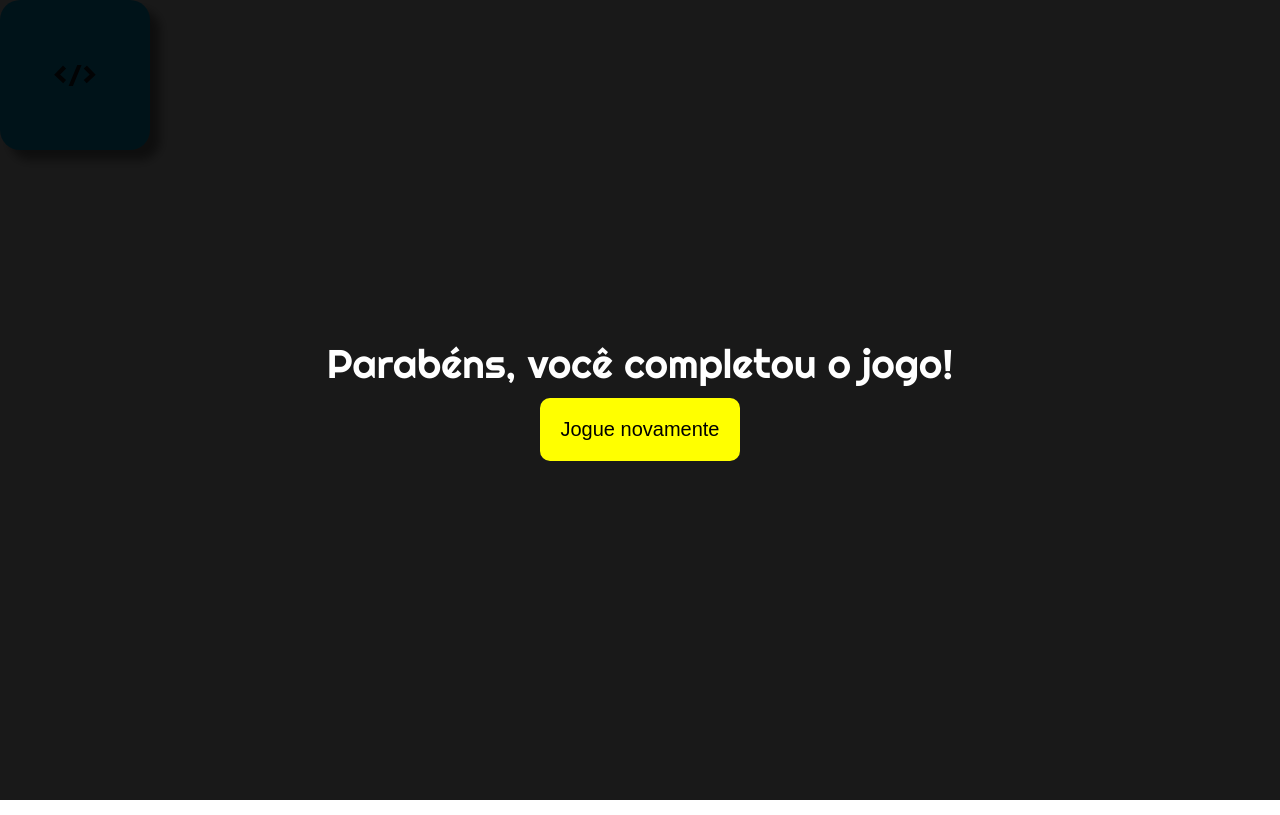
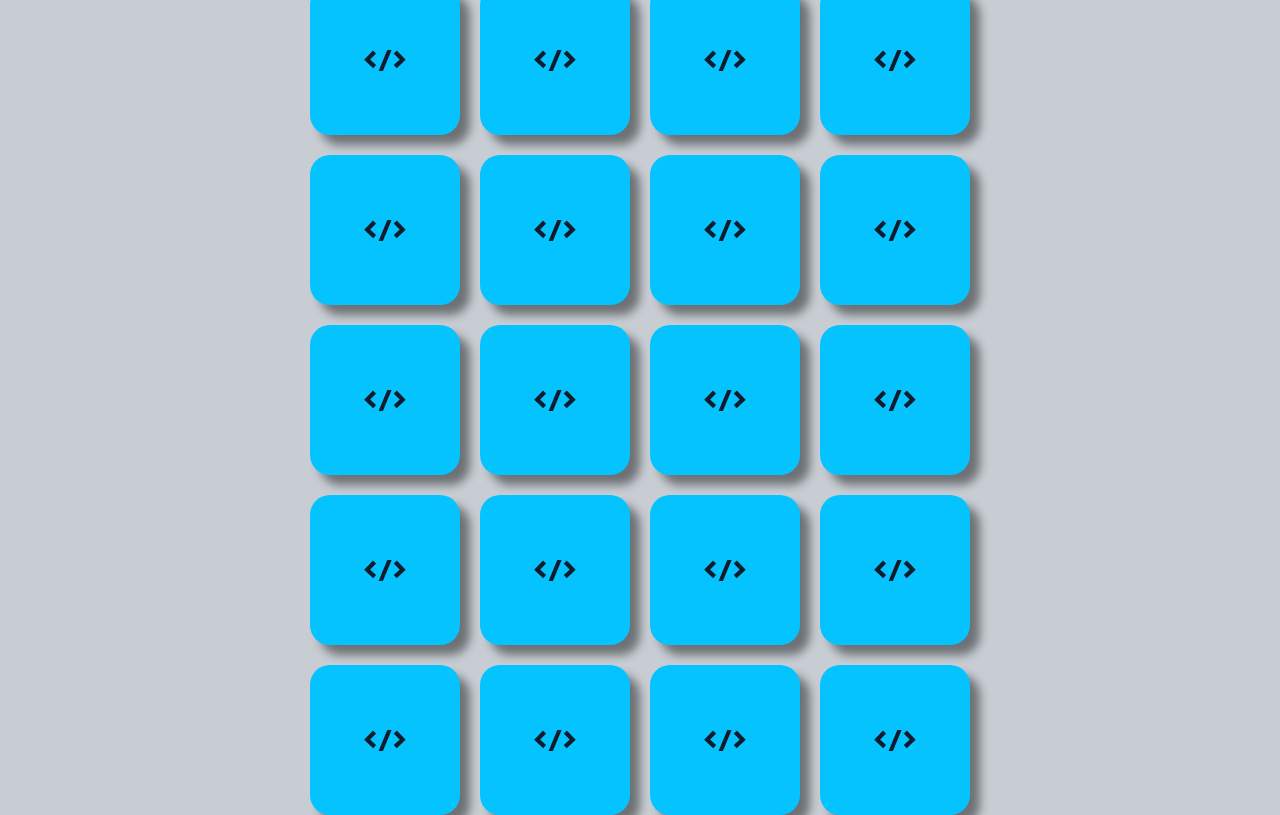
Before and after one commit to Pedro1504678/memory-game-project, a plain HTML site: page index.html in a window 1280 px wide. Drawn offline with Linux system fonts and the light colour scheme.

Commit message:
Montando o estilo do tabuleiro

```diff
--- a/assets/styles/style.css
+++ b/assets/styles/style.css
@@ -6,6 +6,11 @@
 
 body {
     font-family: 'Righteous', sans-serif;
+    display:flex;
+    justify-content:center;
+    align-items:center;
+    height: 100vh;
+    background-color: #c7cdd3;
 }
 
 .card {
@@ -50,7 +55,7 @@ body {
     background-color: rgba(0, 0, 0, 0.9);
     color: white;
     font-size: 40px;
-    display: flex;
+    display: none;
     justify-content: center;
     align-items: center;
     flex-direction: column;
@@ -65,3 +70,11 @@ body {
     border-radius: 10px;
     margin-top: 10px;
 }
+
+#gameBoard {
+    max-width:700px;
+    display: grid;
+    grid-template: 1fr 1fr 1fr 1fr 1fr / 1fr 1fr 1fr 1fr;
+    gap:20px;
+
+}
--- a/index.html
+++ b/index.html
@@ -12,13 +12,166 @@
 </head>
 
 <body>
-
-    <div id="dfsdfs" class="card" data-icon="bootstrap">
-        <div class="card_front">
-            <img class="icon" src="./assets/images/bootstrap.png">
+    <div id="gameBoard">
+        <div id="dfsdfs" class="card" data-icon="bootstrap">
+            <div class="card_front">
+                <img class="icon" src="./assets/images/bootstrap.png">
+            </div>
+            <div class="card_back">
+                &lt/&gt
+            </div>
         </div>
-        <div class="card_back">
-            &lt/&gt
+        <div id="dfsdfs" class="card" data-icon="bootstrap">
+            <div class="card_front">
+                <img class="icon" src="./assets/images/bootstrap.png">
+            </div>
+            <div class="card_back">
+                &lt/&gt
+            </div>
+        </div>
+        <div id="dfsdfs" class="card" data-icon="bootstrap">
+            <div class="card_front">
+                <img class="icon" src="./assets/images/bootstrap.png">
+            </div>
+            <div class="card_back">
+                &lt/&gt
+            </div>
+        </div>
+        <div id="dfsdfs" class="card" data-icon="bootstrap">
+            <div class="card_front">
+                <img class="icon" src="./assets/images/bootstrap.png">
+            </div>
+            <div class="card_back">
+                &lt/&gt
+            </div>
+        </div>
+        <div id="dfsdfs" class="card" data-icon="bootstrap">
+            <div class="card_front">
+                <img class="icon" src="./assets/images/bootstrap.png">
+            </div>
+            <div class="card_back">
+                &lt/&gt
+            </div>
+        </div>
+        <div id="dfsdfs" class="card" data-icon="bootstrap">
+            <div class="card_front">
+                <img class="icon" src="./assets/images/bootstrap.png">
+            </div>
+            <div class="card_back">
+                &lt/&gt
+            </div>
+        </div>
+        <div id="dfsdfs" class="card" data-icon="bootstrap">
+            <div class="card_front">
+                <img class="icon" src="./assets/images/bootstrap.png">
+            </div>
+            <div class="card_back">
+                &lt/&gt
+            </div>
+        </div>
+        <div id="dfsdfs" class="card" data-icon="bootstrap">
+            <div class="card_front">
+                <img class="icon" src="./assets/images/bootstrap.png">
+            </div>
+            <div class="card_back">
+                &lt/&gt
+            </div>
+        </div>
+        <div id="dfsdfs" class="card" data-icon="bootstrap">
+            <div class="card_front">
+                <img class="icon" src="./assets/images/bootstrap.png">
+            </div>
+            <div class="card_back">
+                &lt/&gt
+            </div>
+        </div>
+        <div id="dfsdfs" class="card" data-icon="bootstrap">
+            <div class="card_front">
+                <img class="icon" src="./assets/images/bootstrap.png">
+            </div>
+            <div class="card_back">
+                &lt/&gt
+            </div>
+        </div>
+        <div id="dfsdfs" class="card" data-icon="bootstrap">
+            <div class="card_front">
+                <img class="icon" src="./assets/images/bootstrap.png">
+            </div>
+            <div class="card_back">
+                &lt/&gt
+            </div>
+        </div>
+        <div id="dfsdfs" class="card" data-icon="bootstrap">
+            <div class="card_front">
+                <img class="icon" src="./assets/images/bootstrap.png">
+            </div>
+            <div class="card_back">
+                &lt/&gt
+            </div>
+        </div>
+        <div id="dfsdfs" class="card" data-icon="bootstrap">
+            <div class="card_front">
+                <img class="icon" src="./assets/images/bootstrap.png">
+            </div>
+            <div class="card_back">
+                &lt/&gt
+            </div>
+        </div>
+        <div id="dfsdfs" class="card" data-icon="bootstrap">
+            <div class="card_front">
+                <img class="icon" src="./assets/images/bootstrap.png">
+            </div>
+            <div class="card_back">
+                &lt/&gt
+            </div>
+        </div>
+        <div id="dfsdfs" class="card" data-icon="bootstrap">
+            <div class="card_front">
+                <img class="icon" src="./assets/images/bootstrap.png">
+            </div>
+            <div class="card_back">
+                &lt/&gt
+            </div>
+        </div>
+        <div id="dfsdfs" class="card" data-icon="bootstrap">
+            <div class="card_front">
+                <img class="icon" src="./assets/images/bootstrap.png">
+            </div>
+            <div class="card_back">
+                &lt/&gt
+            </div>
+        </div>
+        <div id="dfsdfs" class="card" data-icon="bootstrap">
+            <div class="card_front">
+                <img class="icon" src="./assets/images/bootstrap.png">
+            </div>
+            <div class="card_back">
+                &lt/&gt
+            </div>
+        </div>
+        <div id="dfsdfs" class="card" data-icon="bootstrap">
+            <div class="card_front">
+                <img class="icon" src="./assets/images/bootstrap.png">
+            </div>
+            <div class="card_back">
+                &lt/&gt
+            </div>
+        </div>
+        <div id="dfsdfs" class="card" data-icon="bootstrap">
+            <div class="card_front">
+                <img class="icon" src="./assets/images/bootstrap.png">
+            </div>
+            <div class="card_back">
+                &lt/&gt
+            </div>
+        </div>
+        <div id="dfsdfs" class="card" data-icon="bootstrap">
+            <div class="card_front">
+                <img class="icon" src="./assets/images/bootstrap.png">
+            </div>
+            <div class="card_back">
+                &lt/&gt
+            </div>
         </div>
     </div>
 
```
